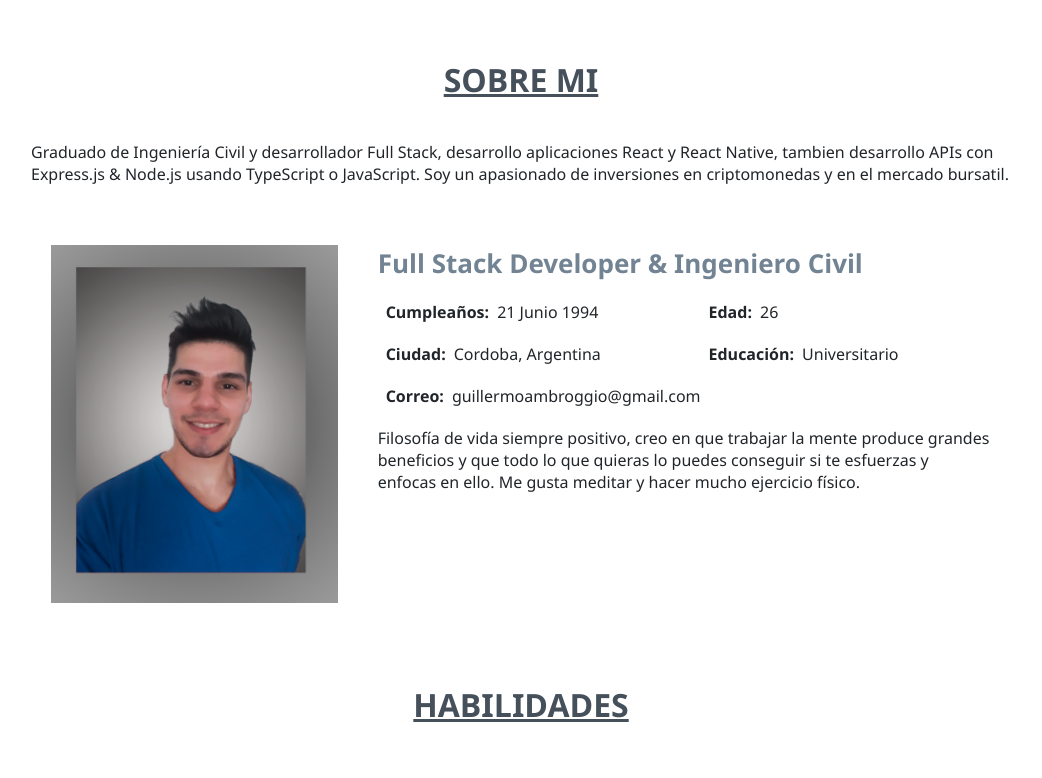
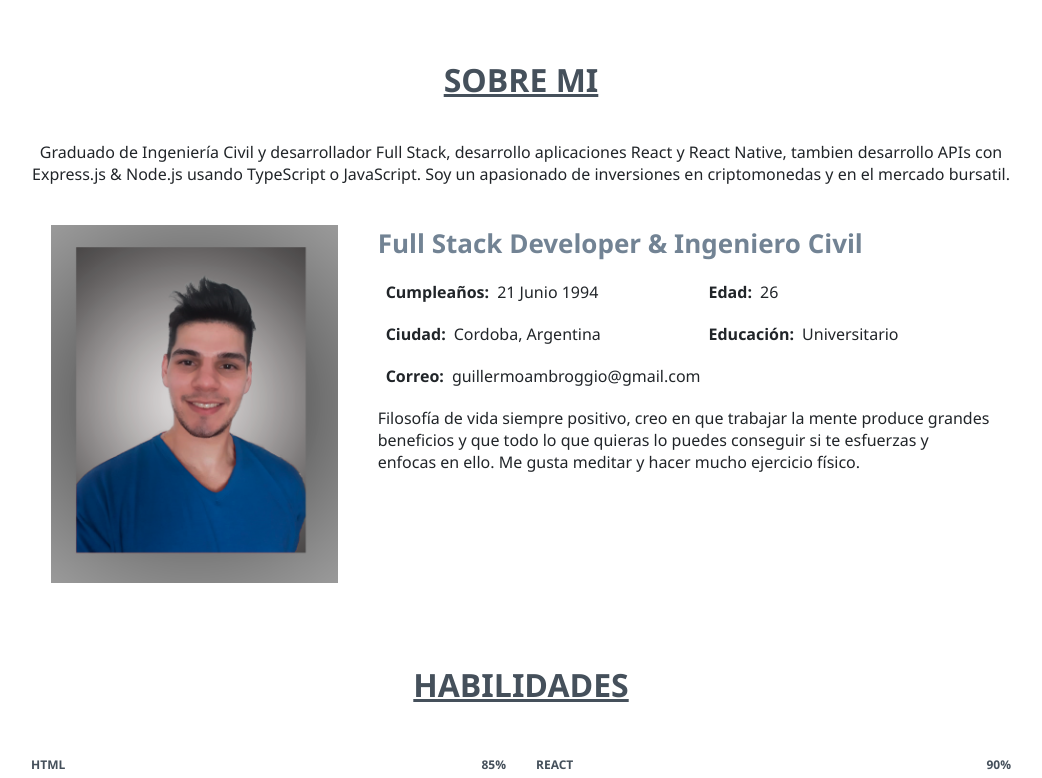
Before and after one commit to GuillermoAmbroggio/portfolio, a React app: page / in a window 1280 px wide. Shown: the part 802-1580 px from the top of the page, without its empty margins (119-1161 px from the left). Built offline with nearby package versions, Linux system fonts and the light colour scheme; the HTML template or start-up script is replaced by a standard one.

Commit message:
:lipstick: Fix Styles (#19)

```diff
--- a/src/components/atoms/text/Text.ts
+++ b/src/components/atoms/text/Text.ts
@@ -4,7 +4,6 @@ export const Text = styled.p`
   font-size: ${({ theme }) => theme.fontSizes.desktop.regular};
   color: ${({ theme }) => theme.palette.texts.regular};
   font-weight: ${({ theme }) => theme.fontWeights.regular};
-
   @media (max-width: 480px) {
     justify-content: left;
     font-size: ${({ theme }) => theme.fontSizes.mobile.regular};
--- a/src/components/organisms/footer/footer.style.ts
+++ b/src/components/organisms/footer/footer.style.ts
@@ -22,7 +22,7 @@ export const TextName = styled.p`
   }
 `;
 
-export const ContainerTexts = styled.p`
+export const ContainerTexts = styled.div`
   display: flex;
   align-items: center;
   margin-bottom: 20px;
@@ -34,7 +34,7 @@ export const ContainerTexts = styled.p`
   }
 `;
 
-export const FirstTexts = styled.p`
+export const FirstTexts = styled.div`
   display: flex;
   @media (max-width: 480px) {
     display: flex;
--- a/src/components/sections/about/About.tsx
+++ b/src/components/sections/about/About.tsx
@@ -6,6 +6,8 @@ import {
   ImgProfile,
   Column,
   AnchorAbout,
+  ColumnContainer,
+  TextCenter,
 } from "./about.style";
 import Writing from "../../../copywriting/Writing";
 import profileImg from "../../../assets/about/profile.png";
@@ -21,10 +23,14 @@ const About: React.FC = () => {
       <AnchorAbout id="about" />
       <ContainerAbout data-aos="fade-up">
         <Title>{texts.about.title}</Title>
-        <Text style={{ margin: "40px 0px" }}>{texts.about.intro}</Text>
+        <TextCenter>
+          <Text style={{ margin: "40px 0px 20px 0px" }}>
+            {texts.about.intro}
+          </Text>
+        </TextCenter>
         <Row>
           <ImgProfile src={profileImg} />
-          <Column style={{ margin: 20 }}>
+          <ColumnContainer>
             <SubTitle>{texts.about.subtitle}</SubTitle>
             <Row style={{ marginTop: 20 }}>
               <Column>
@@ -67,7 +73,7 @@ const About: React.FC = () => {
               </Column>
             </Row>
             <Text>{texts.about.personalInfo}</Text>
-          </Column>
+          </ColumnContainer>
         </Row>
       </ContainerAbout>
       <Skills />
--- a/src/components/sections/about/about.style.ts
+++ b/src/components/sections/about/about.style.ts
@@ -53,3 +53,19 @@ export const Column = styled.div`
     }
   }
 `;
+
+export const ColumnContainer = styled.div`
+  display: flex;
+  flex-direction: column;
+  margin: 20px;
+
+  @media (max-width: 768px) {
+    margin: 20px 0px 0px 0px;
+  }
+`;
+
+export const TextCenter = styled.div`
+  @media (min-width: 480px) {
+    text-align: center;
+  }
+`;
--- a/webpack.config.ts
+++ b/webpack.config.ts
@@ -6,7 +6,7 @@ require("dotenv").config();
 
 const config: webpack.Configuration = {
   entry: "./src/index.tsx",
-  mode: "development",
+  mode: process.env.NODE_ENV === "development" ? "development" : "production",
   module: {
     rules: [
       {
```
